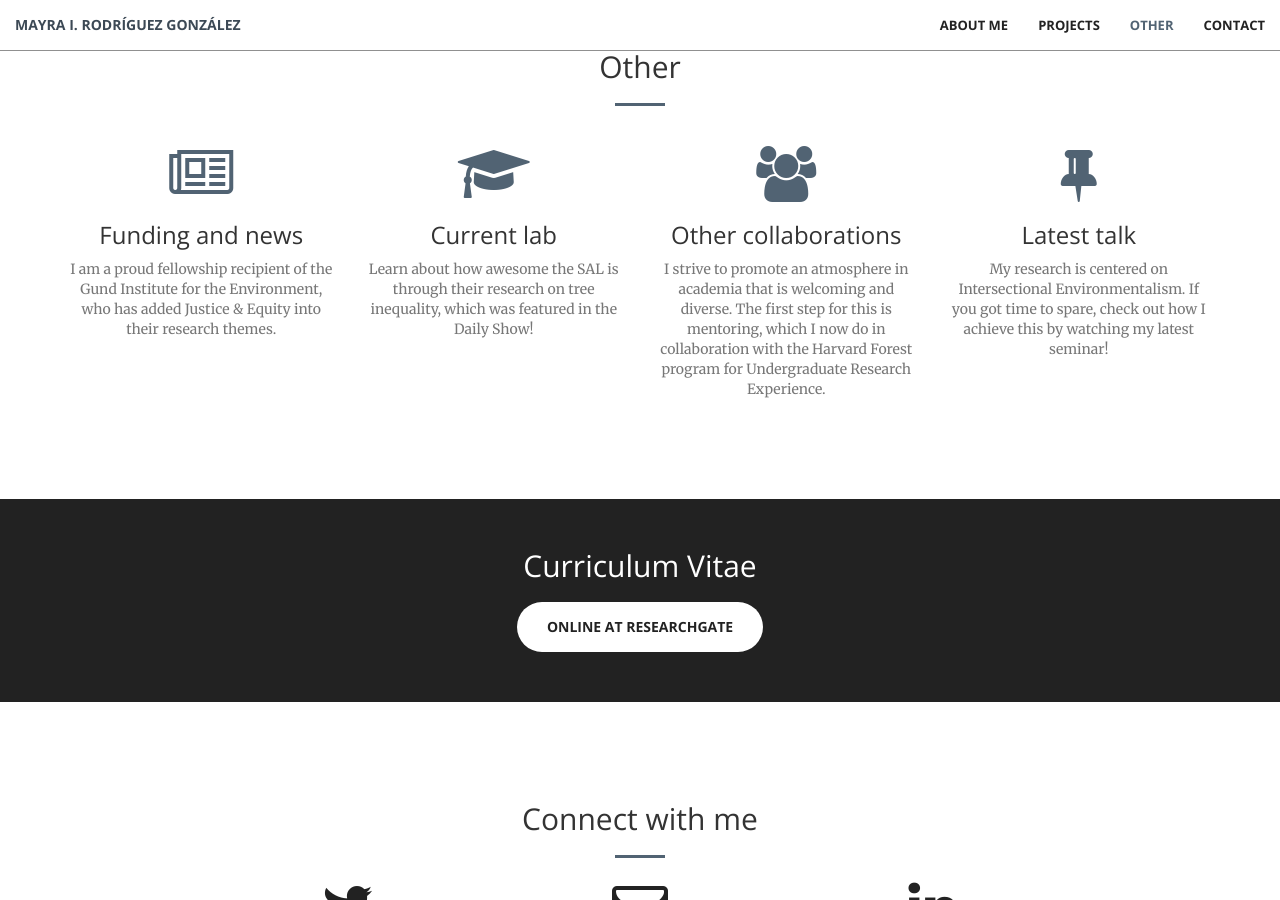
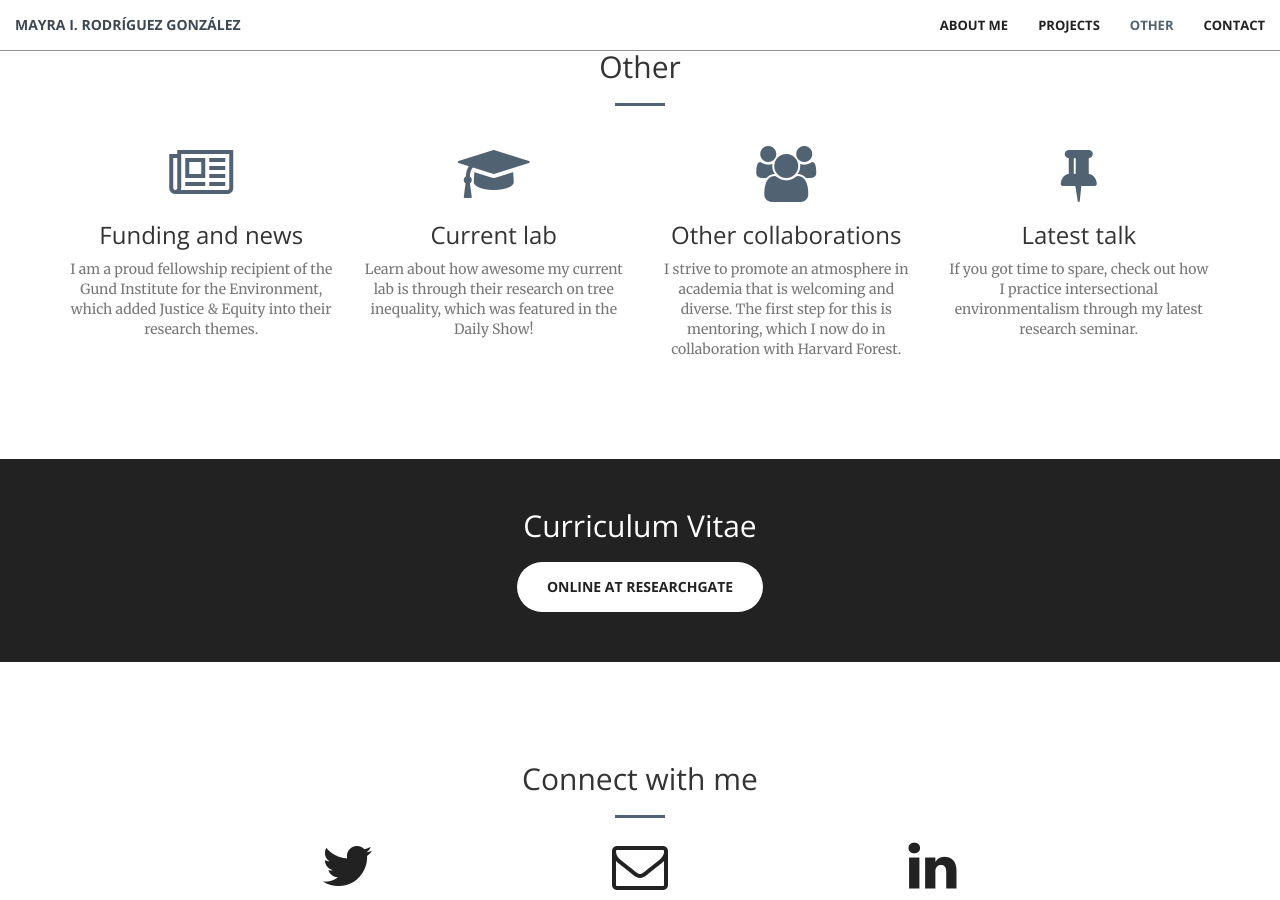
Before and after one commit to RodriguezMayraI/RodriguezMayraI.github.io, a Jekyll site: the page built from index.html, in a window 1280 px wide and 900 px high, scrolled down 1987 px. Built offline with Jekyll 4.4.1, drawn with Linux system fonts in a browser that asks for light colours.

Commit message:
Update services.html

```diff
--- a/_includes/services.html
+++ b/_includes/services.html
@@ -13,28 +13,28 @@
                 <div class="service-box">
                     <i class="fa fa-4x fa-newspaper-o wow bounceIn text-primary"></i>
                     <h3>Funding and news</h3>
-                    <a href="https://www.uvm.edu/news/gund/gund-institute-announces-2021-fellowship-recipients" class="text-muted" target="_blank">I am a proud fellowship recipient of the Gund Institute for the Environment, who has added Justice & Equity into their research themes.</a>
+                    <a href="https://www.uvm.edu/news/gund/gund-institute-announces-2021-fellowship-recipients" class="text-muted" target="_blank">I am a proud fellowship recipient of the Gund Institute for the Environment, which added Justice & Equity into their research themes.</a>
                 </div>
             </div>
             <div class="col-lg-3 col-md-6 text-center">
                 <div class="service-box">
                     <i class="fa fa-4x fa-graduation-cap wow bounceIn text-primary" data-wow-delay=".2s"></i>
                     <h3>Current lab</h3>
-                    <a href="https://www.youtube.com/watch?v=A3g_ohl8WcI" class="text-muted" target="_blank">Learn about how awesome the SAL is through their research on tree inequality, which was featured in the Daily Show!</a>
+                    <a href="https://www.youtube.com/watch?v=A3g_ohl8WcI" class="text-muted" target="_blank">Learn about how awesome my current lab is through their research on tree inequality, which was featured in the Daily Show!</a>
                 </div>
             </div>
             <div class="col-lg-3 col-md-6 text-center">
                 <div class="service-box">
                     <i class="fa fa-4x fa-users wow bounceIn text-primary" data-wow-delay=".1s"></i>
                     <h3>Other collaborations</h3>
-                    <a href="https://harvardforest.fas.harvard.edu/people" class="text-muted" target="_blank">I strive to promote an atmosphere in academia that is welcoming and diverse. The first step for this is mentoring, which I now do in collaboration with the Harvard Forest program for Undergraduate Research Experience.</a>
+                    <a href="https://harvardforest.fas.harvard.edu/people" class="text-muted" target="_blank">I strive to promote an atmosphere in academia that is welcoming and diverse. The first step for this is mentoring, which I now do in collaboration with Harvard Forest.</a>
                 </div>
             </div>
             <div class="col-lg-3 col-md-6 text-center">
                 <div class="service-box">
                     <i class="fa fa-4x fa-thumb-tack wow bounceIn text-primary" data-wow-delay=".3s"></i>
                     <h3>Latest talk</h3>
-                    <a href="https://drive.google.com/file/d/1KmzaNwm7s8aQU75MvA1DJi9PNspx25-d/view?usp=sharing" class="text-muted" target="_blank">My research is centered on Intersectional Environmentalism. If you got time to spare, check out how I achieve this by watching my latest seminar!</a>
+                    <a href="https://drive.google.com/file/d/1KmzaNwm7s8aQU75MvA1DJi9PNspx25-d/view?usp=sharing" class="text-muted" target="_blank">If you got time to spare, check out how I practice intersectional environmentalism through my latest research seminar.</a>
                 </div>
             </div>
         </div>
```
